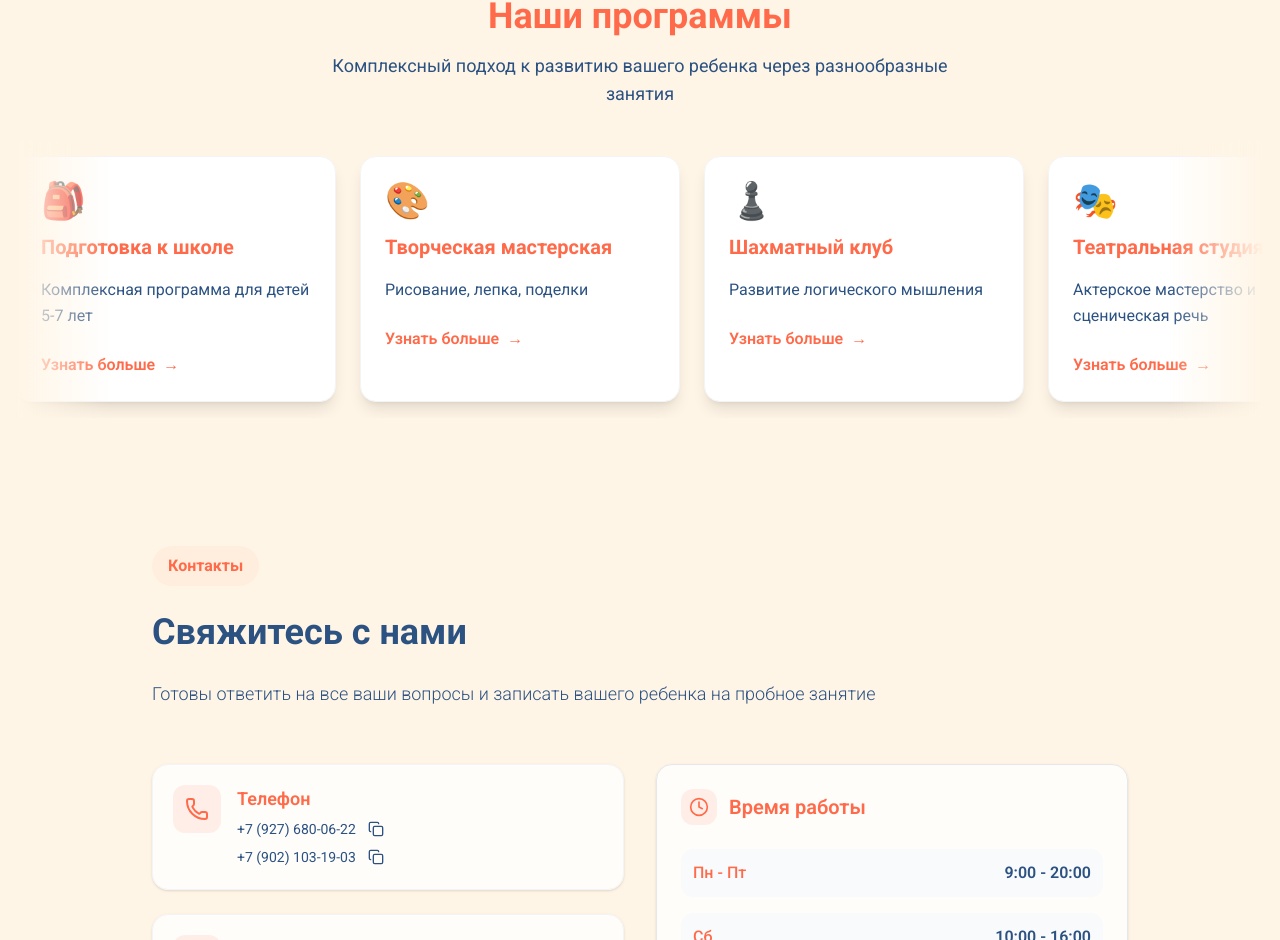
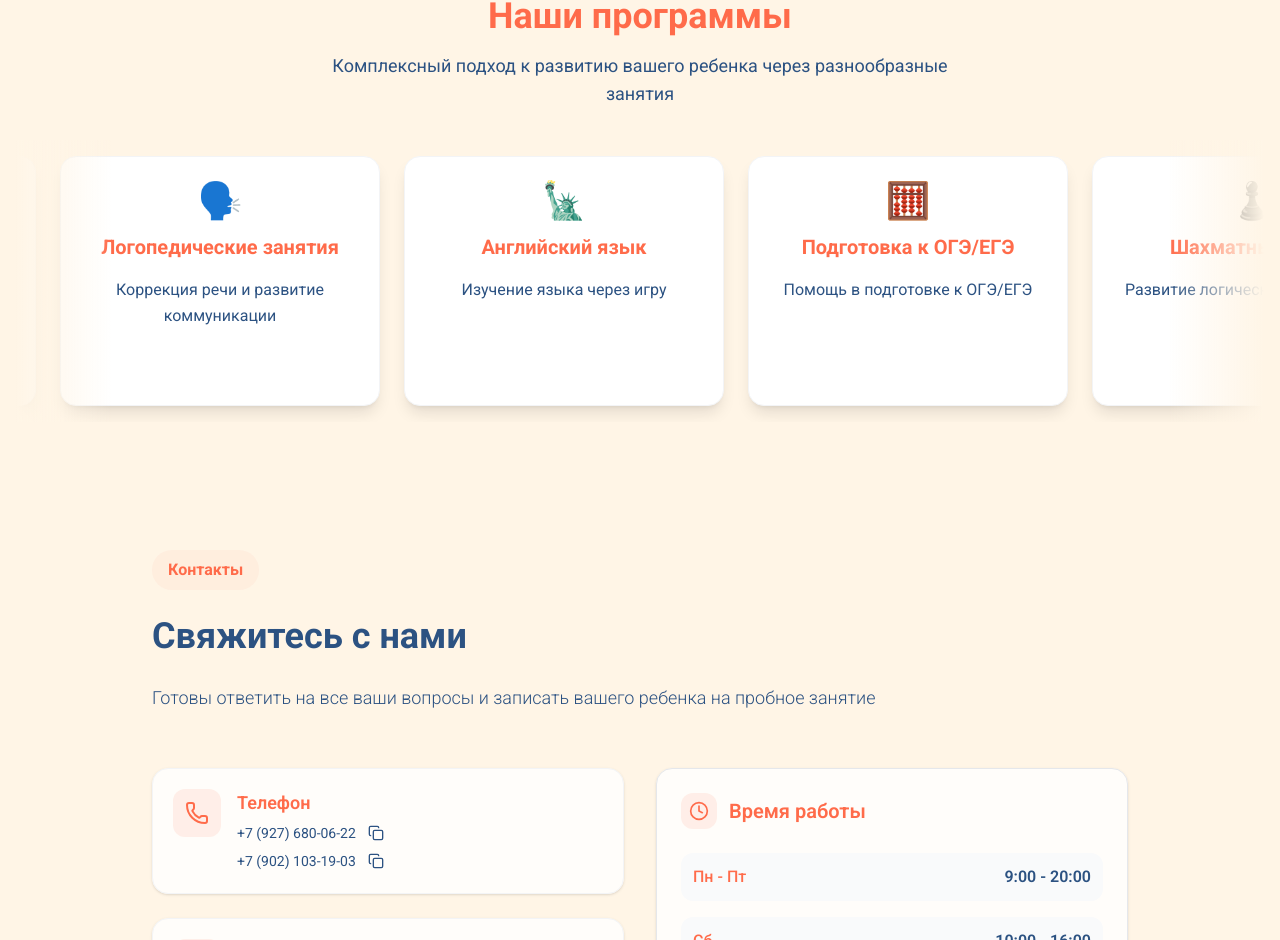
Before and after one commit to chuckler1/uchkot, a Next.js app: page / in a window 1280 px wide. Shown: the part 1609-2549 px from the top of the page. Built offline with nearby package versions, Linux system fonts and the light colour scheme; a web font is replaced by a local one.

Commit message:
feat: rework Scroller UX (auto-scroll + wheel + hover pause)

```diff
--- a/src/app/globals.css
+++ b/src/app/globals.css
@@ -16,25 +16,11 @@ body {
   font-family: var(--font-neucha), sans-serif;
 }
 
-/* Анимация для горизонтального скроллера */
-@keyframes scroll {
-  0% {
-    transform: translateX(0);
-  }
-  100% {
-    transform: translateX(-50%);
-  }
+/* Скрыть полосу прокрутки, но оставить скролл рабочим */
+.no-scrollbar {
+  -ms-overflow-style: none; /* IE/Edge legacy */
+  scrollbar-width: none; /* Firefox */
 }
-
-.animate-scroll {
-  animation: scroll 30s linear infinite;
+.no-scrollbar::-webkit-scrollbar {
+  display: none; /* Chrome/Safari */
 }
-
-/* Пауза анимации при hover */
-.animate-scroll:hover {
-  animation-play-state: paused;
-}
-
-.animate-scroll-paused {
-  animation-play-state: paused;
-}
--- a/src/app/sections/Scroller.tsx
+++ b/src/app/sections/Scroller.tsx
@@ -1,10 +1,121 @@
 "use client";
 
-import React, { useState } from "react";
+import React, { useEffect, useRef, useState } from "react";
 import { programs } from "@/data/programs";
 
 const Scroller = () => {
   const [isPaused, setIsPaused] = useState(false);
+  const scrollRef = useRef<HTMLDivElement>(null);
+  const isPausedRef = useRef(false);
+  const hoveringCardRef = useRef(false);
+  const directionRef = useRef<1 | -1>(1);
+  const resumeAfterWheelTimeoutRef = useRef<number | null>(null);
+  const resumeAfterCardLeaveTimeoutRef = useRef<number | null>(null);
+
+  // синхронизируем state -> ref, чтобы не пересоздавать анимацию на каждом setState
+  useEffect(() => {
+    isPausedRef.current = isPaused;
+  }, [isPaused]);
+
+  // Автопрокрутка (реальный scrollLeft), чтобы можно было и паузить на карточке, и крутить колесом
+  useEffect(() => {
+    const el = scrollRef.current;
+    if (!el) return;
+
+    // скорость: ~120px/сек (чтобы движение было заметно)
+    const SPEED_PX_PER_MS = 0.12;
+    let rafId = 0;
+    let lastTs = performance.now();
+
+    const tick = (ts: number) => {
+      const dt = ts - lastTs;
+      lastTs = ts;
+
+      const maxScrollLeft = el.scrollWidth - el.clientWidth;
+      if (!isPausedRef.current && maxScrollLeft > 0) {
+        const half = el.scrollWidth / 2;
+
+        // Если вторая "половина" действительно достижима (контент шире, чем половина),
+        // делаем бесконечный скролл в одну сторону за счёт дублирования списка.
+        // Иначе (очень широкий экран) используем пинг-понг внутри доступного диапазона.
+        if (half <= maxScrollLeft) {
+          el.scrollLeft += dt * SPEED_PX_PER_MS;
+          if (el.scrollLeft >= half) el.scrollLeft -= half;
+        } else {
+          const delta = dt * SPEED_PX_PER_MS * directionRef.current;
+          const next = el.scrollLeft + delta;
+
+          if (next <= 0) {
+            el.scrollLeft = 0;
+            directionRef.current = 1;
+          } else if (next >= maxScrollLeft) {
+            el.scrollLeft = maxScrollLeft;
+            directionRef.current = -1;
+          } else {
+            el.scrollLeft = next;
+          }
+        }
+      }
+
+      rafId = window.requestAnimationFrame(tick);
+    };
+
+    rafId = window.requestAnimationFrame(tick);
+    return () => {
+      window.cancelAnimationFrame(rafId);
+    };
+  }, []);
+
+  // Горизонтальный скролл колесиком мыши, пока курсор над скроллером
+  useEffect(() => {
+    const el = scrollRef.current;
+    if (!el) return;
+
+    const onWheel = (e: WheelEvent) => {
+      // если горизонтального скролла нет — не мешаем странице скроллиться
+      if (el.scrollWidth <= el.clientWidth) return;
+
+      // переводим deltaY в горизонтальный скролл (для мыши),
+      // но если есть deltaX (трекпад) — используем его
+      const primaryDelta =
+        Math.abs(e.deltaX) > Math.abs(e.deltaY) ? e.deltaX : e.deltaY;
+
+      e.preventDefault();
+      el.scrollLeft += primaryDelta;
+
+      // во время wheel-перемещения ставим на паузу авто-скролл,
+      // а затем возобновляем, если курсор не над карточкой
+      setIsPaused(true);
+      if (resumeAfterWheelTimeoutRef.current) {
+        window.clearTimeout(resumeAfterWheelTimeoutRef.current);
+      }
+      resumeAfterWheelTimeoutRef.current = window.setTimeout(() => {
+        if (!hoveringCardRef.current) setIsPaused(false);
+      }, 800);
+    };
+
+    el.addEventListener("wheel", onWheel, { passive: false });
+    return () => {
+      el.removeEventListener("wheel", onWheel);
+    };
+  }, []);
+
+  const handleCardEnter = () => {
+    hoveringCardRef.current = true;
+    if (resumeAfterCardLeaveTimeoutRef.current) {
+      window.clearTimeout(resumeAfterCardLeaveTimeoutRef.current);
+      resumeAfterCardLeaveTimeoutRef.current = null;
+    }
+    setIsPaused(true);
+  };
+
+  const handleCardLeave = () => {
+    hoveringCardRef.current = false;
+    // небольшая задержка, чтобы при переходе между карточками не было "дёрганья"
+    resumeAfterCardLeaveTimeoutRef.current = window.setTimeout(() => {
+      if (!hoveringCardRef.current) setIsPaused(false);
+    }, 60);
+  };
 
   return (
     <section className="py-12" id="services">
@@ -19,26 +130,25 @@ const Scroller = () => {
           </p>
         </div>
 
-        {/* Десктоп: анимированный скроллер */}
-        <div
-          className="relative w-full overflow-hidden hidden md:block"
-          onMouseEnter={() => setIsPaused(true)}
-          onMouseLeave={() => setIsPaused(false)}
-        >
+        {/* Десктоп: авто-скролл + пауза на карточке + прокрутка колесом */}
+        <div className="relative w-full hidden md:block">
+          {/* Оверлеи НЕ внутри скролл-контейнера, чтобы не двигались вместе с контентом */}
           <div className="absolute left-0 top-0 bottom-0 w-24 bg-gradient-to-r from-[var(--background)] to-transparent z-10 pointer-events-none" />
           <div className="absolute right-0 top-0 bottom-0 w-24 bg-gradient-to-l from-[var(--background)] to-transparent z-10 pointer-events-none" />
 
           <div
-            className={`flex gap-6 py-4 ${
-              isPaused ? "animate-scroll-paused" : "animate-scroll"
-            }`}
+            ref={scrollRef}
+            className="no-scrollbar w-full overflow-x-auto overflow-y-hidden"
           >
+            <div className="flex w-max gap-6 py-4 px-24">
               {[...programs, ...programs].map((card, index) => (
                 <div
                   key={`${card.id}-${index}`}
                   className="flex-shrink-0 w-80 bg-white rounded-2xl shadow-lg border border-gray-100 p-6 hover:shadow-xl hover:scale-105 transition-all duration-300 cursor-pointer"
+                  onMouseEnter={handleCardEnter}
+                  onMouseLeave={handleCardLeave}
                 >
-                <div className="space-y-4">
+                  <div className="space-y-4 text-center">
                     <div className="text-4xl mb-3">{card.icon}</div>
                     <h3 className="text-xl font-bold text-[var(--foreground)]">
                       {card.title}
@@ -47,16 +157,18 @@ const Scroller = () => {
                       {card.description}
                     </p>
                     <div className="pt-2">
-                    <button className="text-[var(--foreground)] font-semibold hover:text-[var(--foreground)]/80 transition-colors flex items-center gap-2">
+                      {/* TODO: Добавить кнопку, когда появяться разделы с программами */}
+                      {/* <button className="text-[var(--foreground)] font-semibold hover:text-[var(--foreground)]/80 transition-colors flex items-center gap-2">
                         Узнать больше
                         <span className="transform transition-transform group-hover:translate-x-1">
                           →
                         </span>
-                    </button>
+                      </button> */}
                     </div>
                   </div>
                 </div>
               ))}
+            </div>
           </div>
         </div>
 
--- a/src/data/programs.ts
+++ b/src/data/programs.ts
@@ -14,32 +14,38 @@ export const programs: ProgramCard[] = [
   },
   {
     id: 2,
-    title: "Творческая мастерская",
-    description: "Рисование, лепка, поделки",
-    icon: "🎨",
+    title: "Репетитор начальной школы",
+    description: "Помощь в учебе и повторении материала",
+    icon: "📚",
   },
   {
     id: 3,
+    title: "Логопедические занятия",
+    description: "Коррекция речи и развитие коммуникации",
+    icon: "🗣️",
+  },
+  {
+    id: 4,
+    title: "Английский язык",
+    description: "Изучение языка через игру",
+    icon: "🗽",
+  },
+  {
+    id: 5,
+    title: "Подготовка к ОГЭ/ЕГЭ",
+    description: "Помощь в подготовке к ОГЭ/ЕГЭ",
+    icon: "🧮",
+  },
+  {
+    id: 6,
     title: "Шахматный клуб",
     description: "Развитие логического мышления",
     icon: "♟️",
   },
   {
-    id: 4,
-    title: "Театральная студия",
-    description: "Актерское мастерство и сценическая речь",
-    icon: "🎭",
-  },
-  {
-    id: 5,
-    title: "Английский язык",
-    description: "Изучение языка через игру",
-    icon: "🗽",
-  },
-  {
-    id: 6,
-    title: "Логопедические занятия",
-    description: "Коррекция речи и развитие коммуникации",
-    icon: "🗣️",
+    id: 7,
+    title: "Творческая мастерская",
+    description: "Рисование, лепка, поделки",
+    icon: "🎨",
   },
 ];
```
Lines whose indentation alone changed are shown as unchanged.
